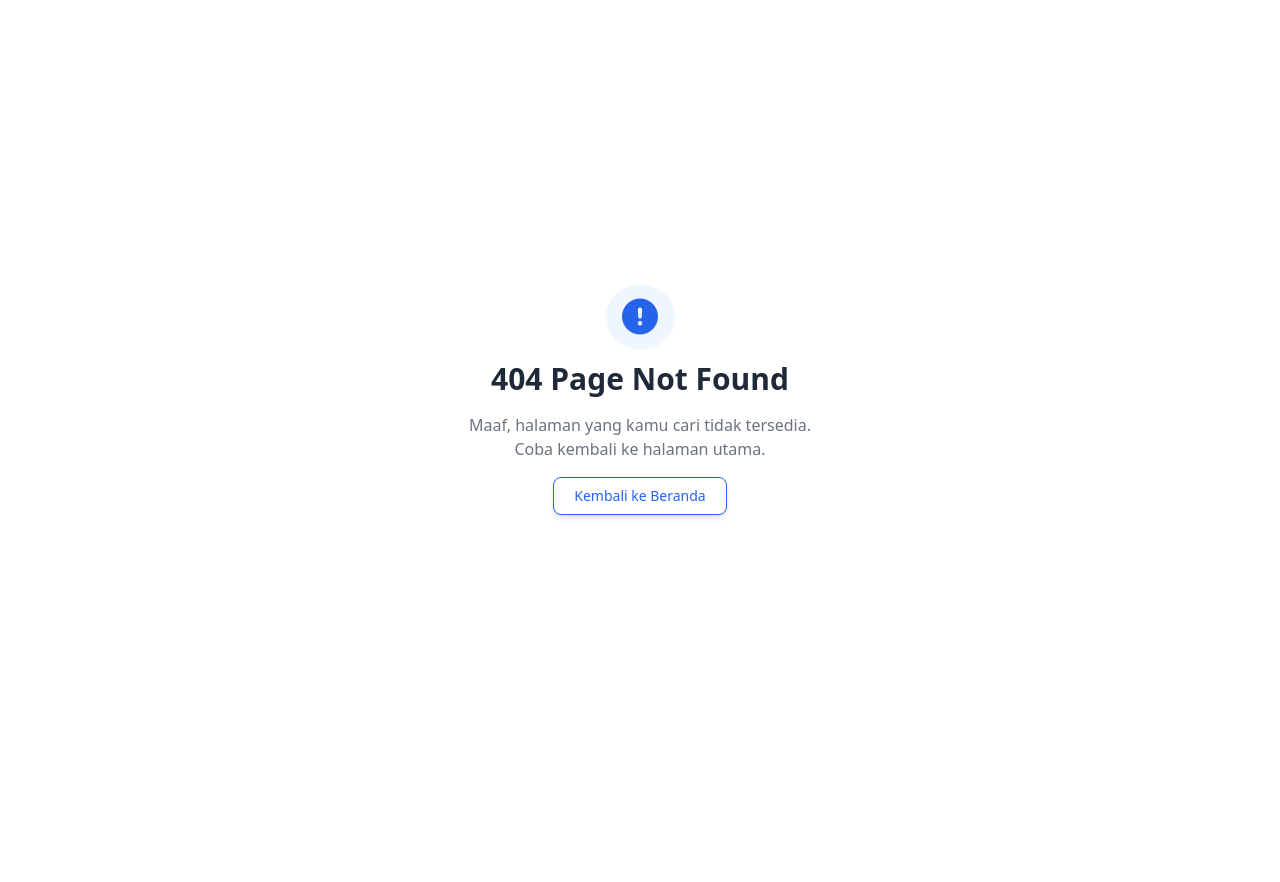
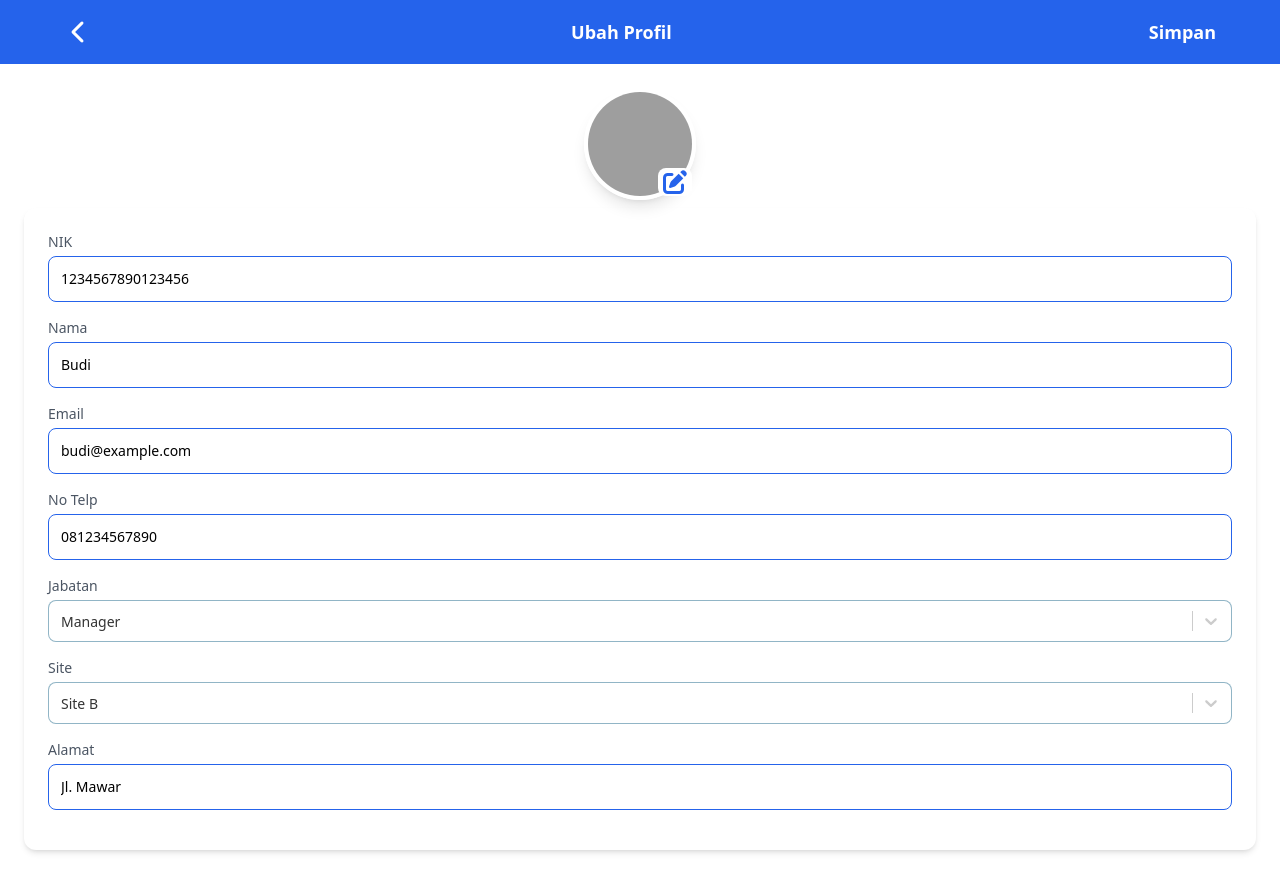
Before and after one commit to bachtiarrizaa/pelatihan-digital-app, a React (Vite) app in the folder frontend/: page /edit-profile in a window 1280 px wide. Before the commit this address had no page. Before the commit the page ends 800 px from the top, so only its background shows below. Built offline with nearby package versions, Linux system fonts and the light colour scheme; grey boxes are pictures that could not be loaded.

Commit message:
add page edit profile

```diff
--- a/frontend/package.json
+++ b/frontend/package.json
@@ -13,7 +13,8 @@
     "axios": "^1.11.0",
     "react": "^19.1.0",
     "react-dom": "^19.1.0",
-    "react-router-dom": "^7.7.1"
+    "react-router-dom": "^7.7.1",
+    "react-select": "^5.10.2"
   },
   "devDependencies": {
     "@eslint/js": "^9.30.1",
--- a/frontend/src/App.jsx
+++ b/frontend/src/App.jsx
@@ -7,6 +7,7 @@ import Profile from './Pages/Profile/Index';
 import NotFound from './Components/NotFound';
 import DaftarPelatihan from './Pages/Pelatihan/DaftarPelatihan';
 import DetailPelatihan from './Pages/Pelatihan/DetailPelatihan';
+import EditProfile from './Pages/Profile/Edit';
 
 export default function App() {
   return (
@@ -16,6 +17,7 @@ export default function App() {
       <Route path="/register" element={<Register />} />
       <Route path="/admin" element={<AdminDashboard />} />
       <Route path="/profile" element={<Profile />} />
+      <Route path="/edit-profile" element={<EditProfile />} />
       <Route path="/daftar-pelatihan" element={<DaftarPelatihan />} />
       <Route path="/daftar-pelatihan-detail" element={<DetailPelatihan />} />
       <Route path="*" element={<NotFound />} />
--- a/frontend/src/Pages/Profile/Edit.jsx
+++ b/frontend/src/Pages/Profile/Edit.jsx
@@ -0,0 +1,218 @@
+import { useState, useRef } from 'react';
+import { Link } from 'react-router-dom';
+// import { Helmet } from 'react-helmet';
+import Select from 'react-select';
+import selectStyles from '../../utils/SelectSyle';
+
+// Komponen input teks
+const FormInput = ({ label, name, value, onChange, error, type = 'text', focusedField, setFocusedField, ...props }) => {
+  return (
+    <div className="mb-4">
+      <label htmlFor={name} className="block text-sm font-medium text-gray-600 mb-1">{label}</label>
+      <input
+        id={name}
+        name={name}
+        type={type}
+        value={value}
+        onChange={onChange}
+        onFocus={() => setFocusedField(name)}
+        onBlur={() => setFocusedField(null)}
+        style={{
+          boxShadow: focusedField === name ? '0 0 0 2px rgba(44, 125, 160, 0.2)' : 'none',
+        }}
+        className="w-full p-3 rounded-lg text-sm border border-blue-600 outline-none transition-shadow duration-200"
+        {...props}
+      />
+      {error && <p className="text-red-600 text-xs mt-1">{error}</p>}
+    </div>
+  );
+};
+
+// Komponen input select
+const FormSelect = ({ label, name, value, onChange, error, options, placeholder }) => {
+  const reactSelectOptions = options.map(option => ({
+    value: option.id,
+    label: option.name,
+  }));
+
+  const selectedOption = reactSelectOptions.find(opt => opt.value === value) || null;
+
+  return (
+    <div className="mb-4">
+      {label && (
+        <label htmlFor={name} className="block text-sm font-medium text-gray-600 mb-1">
+          {label}
+        </label>
+      )}
+      <Select
+        inputId={name}
+        name={name}
+        options={reactSelectOptions}
+        value={selectedOption}
+        onChange={(selected) => onChange({ target: { name, value: selected ? selected.value : '' } })}
+        placeholder={placeholder}
+        styles={selectStyles}
+        className="react-select-container"
+        classNamePrefix="react-select"
+      />
+      {error && <p className="text-red-600 text-xs mt-1">{error}</p>}
+    </div>
+  );
+};
+
+export default function EditProfile() {
+  // Dummy user & options — ganti ini dengan fetch dari API jika perlu
+  const user = {
+    name: 'Budi',
+    email: 'budi@example.com',
+    site_id: 2,
+    position_id: 1,
+    phone_number: '081234567890',
+    nik: '1234567890123456',
+    address: 'Jl. Mawar',
+    image_profile: '',
+  };
+
+  const sites = [
+    { id: 1, name: 'Site A' },
+    { id: 2, name: 'Site B' },
+  ];
+
+  const positions = [
+    { id: 1, name: 'Manager' },
+    { id: 2, name: 'Staff' },
+  ];
+
+  const fileInputRef = useRef();
+
+  const [data, setData] = useState({
+    name: user.name || '',
+    email: user.email || '',
+    site_id: user.site_id || '',
+    position_id: user.position_id || '',
+    phone_number: user.phone_number || '',
+    nik: user.nik || '',
+    address: user.address || '',
+    image_profile: null,
+  });
+
+  const [errors, setErrors] = useState({});
+  const [processing, setProcessing] = useState(false);
+  const [focusedField, setFocusedField] = useState(null);
+
+  const [previewUrl, setPreviewUrl] = useState(
+    user.image_profile
+      ? `/storage/${user.image_profile}`
+      : `https://ui-avatars.com/api/?name=${encodeURIComponent(user.name)}&background=random`
+  );
+
+  const handleImageChange = (e) => {
+    const file = e.target.files[0];
+    if (file) {
+      setData(prev => ({ ...prev, image_profile: file }));
+      setPreviewUrl(URL.createObjectURL(file));
+    }
+  };
+
+  const handleChange = (e) => {
+    setData(prev => ({
+      ...prev,
+      [e.target.name]: e.target.value,
+    }));
+  };
+
+  const submit = async (e) => {
+    e.preventDefault();
+    setProcessing(true);
+    setErrors({});
+
+    const formData = new FormData();
+    for (let key in data) {
+      formData.append(key, data[key]);
+    }
+
+    try {
+      const response = await fetch('/update-profile', {
+        method: 'POST',
+        body: formData,
+      });
+
+      const result = await response.json();
+
+      if (!response.ok) {
+        setErrors(result.errors || {});
+      } else {
+        alert('Profil berhasil diperbarui!');
+        // Bisa redirect di sini
+      }
+    } catch (error) {
+      console.error('Error submitting form:', error);
+    }
+
+    setProcessing(false);
+  };
+
+  return (
+    <>
+      {/* <Helmet>
+        <title>Ubah Profil</title>
+      </Helmet> */}
+
+      <div className="bg-white min-h-screen">
+        <header className="bg-blue-600 text-white h-16 px-6 sm:px-16 flex items-center justify-between px-4 fixed top-0 w-full z-10">
+          <Link to="/profile">
+            <i className="fa-solid fa-chevron-left fa-xl"></i>
+          </Link>
+          <h1 className="text-lg font-semibold">Ubah Profil</h1>
+          <button
+            type="submit"
+            form="edit-profile-form"
+            disabled={processing}
+            className={`text-lg font-semibold transition-opacity ${processing ? 'opacity-50 cursor-not-allowed' : 'hover:opacity-80'}`}
+          >
+            Simpan
+          </button>
+        </header>
+
+        <form id="edit-profile-form" onSubmit={submit} className="pt-20 pb-8 px-6 bg-white">
+          <div className="flex justify-center">
+            <div className="relative my-2">
+              <img
+                src={previewUrl}
+                alt="Pratinjau Profil"
+                className="w-28 h-28 rounded-full object-cover border-4 border-white shadow-lg cursor-pointer"
+                onClick={() => fileInputRef.current.click()}
+              />
+              <div
+                onClick={() => fileInputRef.current.click()}
+                className="absolute bottom-1 right-1 cursor-pointer p-[2px] bg-white rounded-[0.5rem] hover:bg-blue-50 transition"
+              >
+                <i className="fa-solid fa-pen-to-square fa-xl text-blue-600"></i>
+              </div>
+              <input
+                type="file"
+                ref={fileInputRef}
+                className="hidden"
+                accept="image/*"
+                onChange={handleImageChange}
+              />
+            </div>
+          </div>
+          {errors.image_profile && (
+            <p className="text-center text-red-600 text-xs -mt-4 mb-4">{errors.image_profile}</p>
+          )}
+
+          <div className="bg-white p-6 rounded-xl shadow-md">
+            <FormInput label="NIK" name="nik" value={data.nik} onChange={handleChange} error={errors.nik} focusedField={focusedField} setFocusedField={setFocusedField} />
+            <FormInput label="Nama" name="name" value={data.name} onChange={handleChange} error={errors.name} focusedField={focusedField} setFocusedField={setFocusedField} />
+            <FormInput label="Email" name="email" type="email" value={data.email} onChange={handleChange} error={errors.email} focusedField={focusedField} setFocusedField={setFocusedField} />
+            <FormInput label="No Telp" name="phone_number" value={data.phone_number} onChange={handleChange} error={errors.phone_number} focusedField={focusedField} setFocusedField={setFocusedField} />
+            <FormSelect label="Jabatan" name="position_id" value={data.position_id} onChange={handleChange} error={errors.position_id} options={positions} placeholder="-- Pilih Jabatan --" />
+            <FormSelect label="Site" name="site_id" value={data.site_id} onChange={handleChange} error={errors.site_id} options={sites} placeholder="-- Pilih Site --" />
+            <FormInput label="Alamat" name="address" value={data.address} onChange={handleChange} error={errors.address} focusedField={focusedField} setFocusedField={setFocusedField} />
+          </div>
+        </form>
+      </div>
+    </>
+  );
+}
--- a/frontend/src/Pages/Profile/Index.jsx
+++ b/frontend/src/Pages/Profile/Index.jsx
@@ -61,7 +61,7 @@ export default function Profile() {
           <div className="flex justify-end">
             <Link
               to="/edit-profile"
-              className="text-blue-600 bg-white py-1 px-4 text-[14px] font-bold rounded-full"
+              className="text-blue-600 bg-white py-1 px-4 text-sm font-bold rounded-full hover:bg-blue-50"
             >
               Ubah Profil
             </Link>
--- /dev/null
+++ b/frontend/src/utils/SelectSyle.jsx
@@ -0,0 +1,35 @@
+// src/Utils/selectStyles.js
+const selectStyles = {
+  control: (provided, state) => ({
+    ...provided,
+    borderRadius: '0.5rem', // Tailwind: rounded-lg
+    border: '1px solid rgba(37, 109, 141, 0.5)',
+    padding: '2px',
+    boxShadow: state.isFocused ? '0 0 0 3px rgba(44, 125, 160, 0.2)' : 'none',
+    transition: 'box-shadow 0.2s',
+    outline: 'none',
+    '&:hover': {
+      borderColor: '#2C7DA0',
+    },
+  }),
+  singleValue: (provided) => ({
+    ...provided,
+    fontSize: '14px',
+  }),
+  placeholder: (provided) => ({
+    ...provided,
+    fontSize: '14px',
+  }),
+  option: (provided, state) => ({
+    ...provided,
+    backgroundColor: state.isSelected ? '#256D8D' : 'white',
+    color: state.isSelected ? 'white' : '#2C7DA0',
+    fontSize: '0.875rem',
+    ':hover': {
+      backgroundColor: '#b4d0dcff',
+      color: 'white',
+    },
+  }),
+};
+
+export default selectStyles;
```
Also changed, not shown: 1 other file (tests, documents, lock files or other folders).
